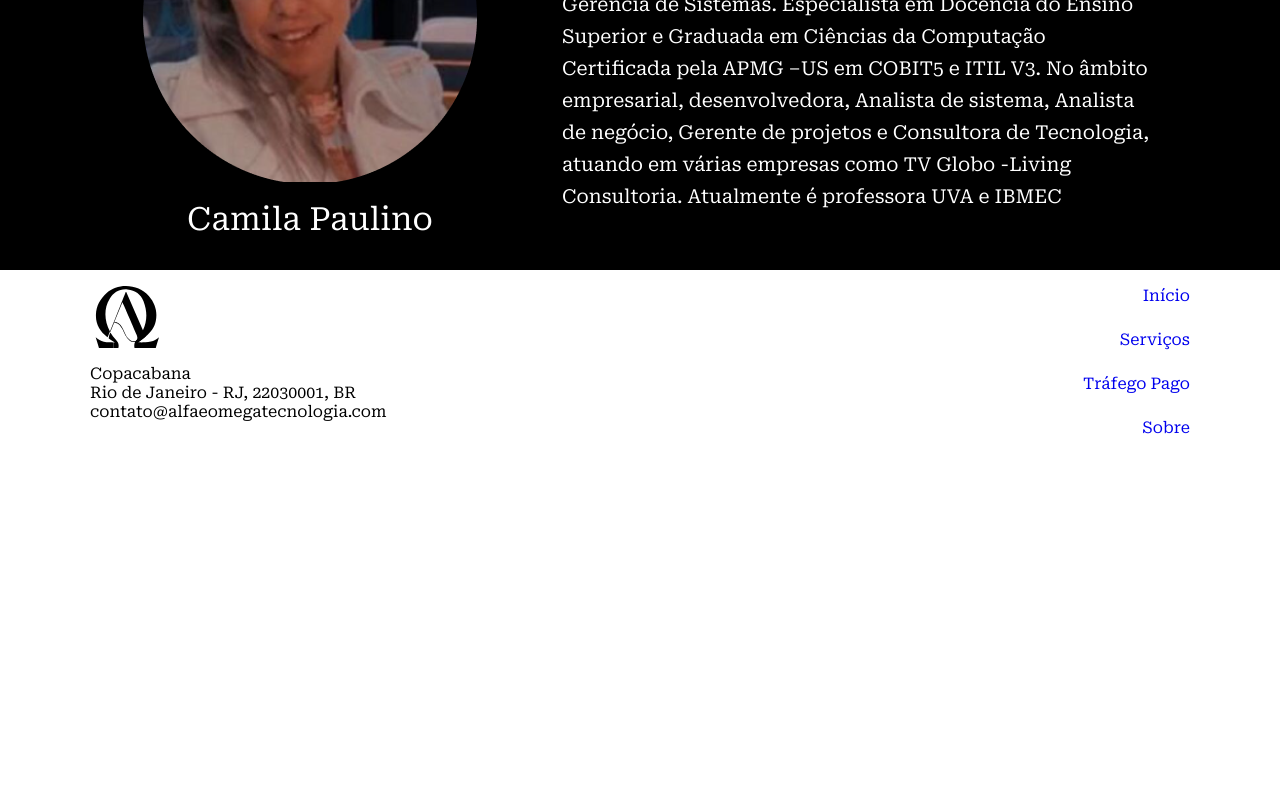
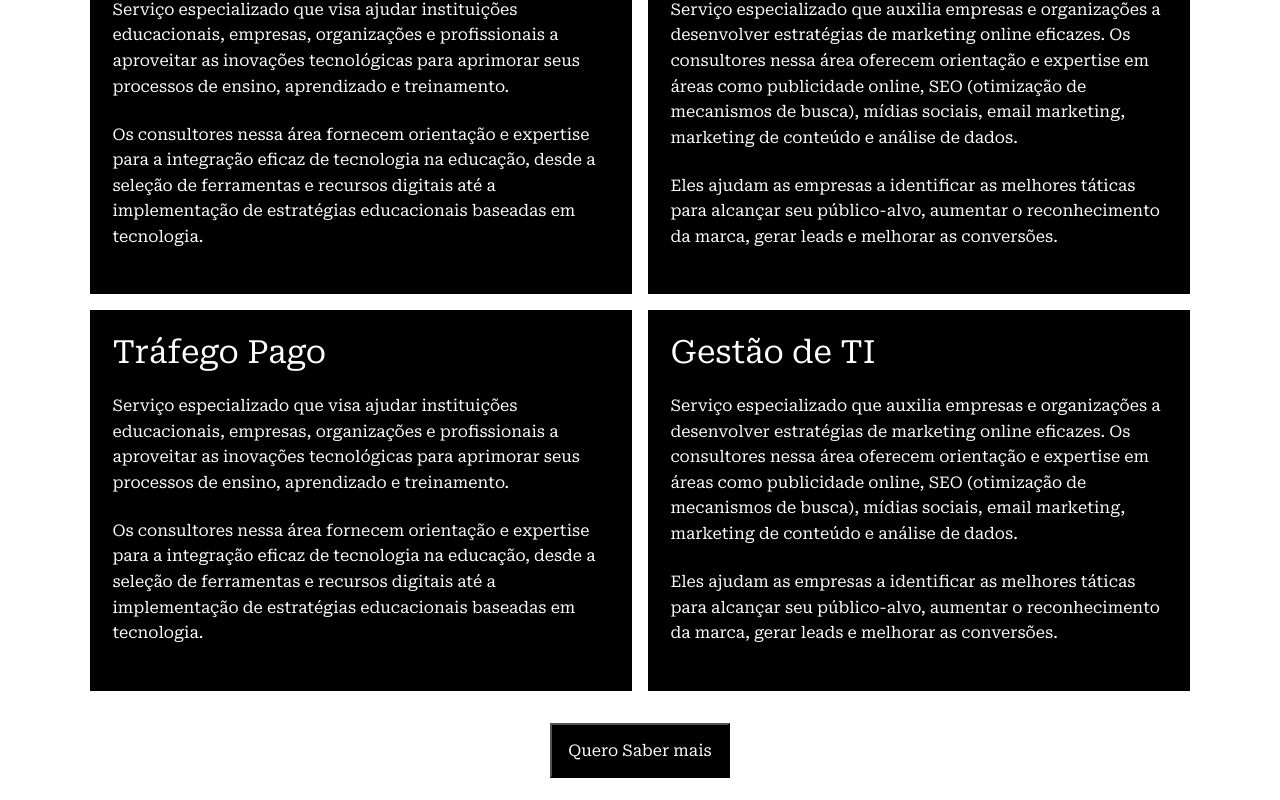
Before and after one commit to itallovidal/alfa-omega-site, a React (Vite) app: page / in a window 1280 px wide. Shown: the part 260-1060 px from the top of the page. Before the commit the page ends 800 px from the top, so only its background shows below. Built offline with nearby package versions, Linux system fonts and the light colour scheme.

Commit message:
services section

```diff
--- a/src/App.tsx
+++ b/src/App.tsx
@@ -1,5 +1,5 @@
+import { AppRoutes } from './pages/app.routes.tsx'
 import { globalStyles } from './styles'
-import { AppRoutes } from './pages/app.routes.tsx'
 
 globalStyles()
 export function App() {
--- a/src/global-components/footer/footer.tsx
+++ b/src/global-components/footer/footer.tsx
@@ -17,7 +17,7 @@ export function Footer() {
           </div>
         </AddressWrapper>
         <ContactWrapper>
-        <Link to={'/#home'}>Início</Link>
+          <Link to={'/#home'}>Início</Link>
           <Link to={'/#services'}> Serviços</Link>
           <Link to={'/#traffic'}> Tráfego Pago</Link>
           <Link to={'/#about'}>Sobre</Link>
--- a/src/global-components/footer/style.ts
+++ b/src/global-components/footer/style.ts
@@ -1,8 +1,8 @@
-import { styled } from '../../styles'
+import { styled } from '../../styles/theme.ts'
 
 export const Wrapper = styled('footer', {
   width: '100%',
-  padding: '1rem',
+  padding: '2rem',
   background: 'white',
 
   '& > div': {
--- a/src/global-components/navbar/style.ts
+++ b/src/global-components/navbar/style.ts
@@ -1,4 +1,4 @@
-import { styled } from '../../styles'
+import { styled } from '../../styles/theme.ts'
 
 export const WrapperDesktop = styled('div', {
   width: '100%',
--- a/src/pages/home/about.tsx
+++ b/src/pages/home/about.tsx
@@ -4,7 +4,7 @@ import Profile from '../../assets/profile.png'
 
 export function About() {
   return (
-    <AboutWrapper>
+    <AboutWrapper background={'black'}>
       <div>
         <ProfileWrapper>
           <picture>
--- a/src/pages/home/index.tsx
+++ b/src/pages/home/index.tsx
@@ -1,9 +1,11 @@
 import React from 'react'
 import { About } from './about.tsx'
+import { Services } from './services.tsx'
 
 export function Home() {
   return (
     <div>
+      <Services />
       <About />
     </div>
   )
--- /dev/null
+++ b/src/pages/home/services.tsx
@@ -0,0 +1,83 @@
+import { BoxWrapper, ServiceBox, ServicesWrapper } from './style.ts'
+import { Button } from '../../styles'
+
+export function Services() {
+  return (
+    <ServicesWrapper>
+      <div>
+        <BoxWrapper>
+          <ServiceBox>
+            <h2>Educação & Tecnologia</h2>
+            <p>
+              Serviço especializado que visa ajudar instituições educacionais,
+              empresas, organizações e profissionais a aproveitar as inovações
+              tecnológicas para aprimorar seus processos de ensino, aprendizado
+              e treinamento.
+            </p>
+
+            <p>
+              Os consultores nessa área fornecem orientação e expertise para a
+              integração eficaz de tecnologia na educação, desde a seleção de
+              ferramentas e recursos digitais até a implementação de estratégias
+              educacionais baseadas em tecnologia.
+            </p>
+          </ServiceBox>
+
+          <ServiceBox>
+            <h2>Marketing Digital</h2>
+            <p>
+              Serviço especializado que auxilia empresas e organizações a
+              desenvolver estratégias de marketing online eficazes. Os
+              consultores nessa área oferecem orientação e expertise em áreas
+              como publicidade online, SEO (otimização de mecanismos de busca),
+              mídias sociais, email marketing, marketing de conteúdo e análise
+              de dados.
+            </p>
+
+            <p>
+              Eles ajudam as empresas a identificar as melhores táticas para
+              alcançar seu público-alvo, aumentar o reconhecimento da marca,
+              gerar leads e melhorar as conversões.
+            </p>
+          </ServiceBox>
+
+          <ServiceBox>
+            <h2>Tráfego Pago</h2>
+            <p>
+              Serviço especializado que visa ajudar instituições educacionais,
+              empresas, organizações e profissionais a aproveitar as inovações
+              tecnológicas para aprimorar seus processos de ensino, aprendizado
+              e treinamento.
+            </p>
+
+            <p>
+              Os consultores nessa área fornecem orientação e expertise para a
+              integração eficaz de tecnologia na educação, desde a seleção de
+              ferramentas e recursos digitais até a implementação de estratégias
+              educacionais baseadas em tecnologia.
+            </p>
+          </ServiceBox>
+          <ServiceBox>
+            <h2>Gestão de TI</h2>
+            <p>
+              Serviço especializado que auxilia empresas e organizações a
+              desenvolver estratégias de marketing online eficazes. Os
+              consultores nessa área oferecem orientação e expertise em áreas
+              como publicidade online, SEO (otimização de mecanismos de busca),
+              mídias sociais, email marketing, marketing de conteúdo e análise
+              de dados.
+            </p>
+
+            <p>
+              Eles ajudam as empresas a identificar as melhores táticas para
+              alcançar seu público-alvo, aumentar o reconhecimento da marca,
+              gerar leads e melhorar as conversões.
+            </p>
+          </ServiceBox>
+        </BoxWrapper>
+
+        <Button>Quero Saber mais</Button>
+      </div>
+    </ServicesWrapper>
+  )
+}
--- a/src/pages/home/style.ts
+++ b/src/pages/home/style.ts
@@ -1,9 +1,23 @@
-import { styled } from '../../styles'
+import { styled } from '../../styles/theme.ts'
 
-export const AboutWrapper = styled('section', {
+export const Wrapper = styled('section', {
   width: '100%',
-  padding: '1rem',
-  background: 'black',
+  padding: '5rem',
+
+  variants: {
+    background: {
+      white: {
+        background: 'white',
+      },
+      black: {
+        background: 'black',
+      },
+    },
+  },
+
+  defaultVariants: {
+    background: 'white',
+  },
 
   '& > div': {
     maxWidth: '68.75rem',
@@ -11,6 +25,40 @@ export const AboutWrapper = styled('section', {
     margin: '0 auto',
     display: 'flex',
     justifyContent: 'space-between',
+  },
+})
+
+export const AboutWrapper = styled(Wrapper, {})
+
+export const BoxWrapper = styled('div', {
+  display: 'flex',
+  flexWrap: 'wrap',
+  gap: '1rem',
+})
+
+export const ServicesWrapper = styled(Wrapper, {
+  '& > div': {
+    flexDirection: 'column',
+    gap: '2rem',
+    alignItems: 'center',
+  },
+})
+
+export const ServiceBox = styled('div', {
+  backgroundColor: 'black',
+  padding: '1.4rem',
+  color: 'white',
+
+  width: 'calc(50% - .5rem)',
+
+  h2: {
+    fontSize: '2rem',
+    fontWeight: 'normal',
+  },
+
+  p: {
+    marginBlock: '1.4rem',
+    lineHeight: '1.6rem',
   },
 })
 
--- a/src/styles/index.ts
+++ b/src/styles/index.ts
@@ -1,13 +1,4 @@
-import { createStitches } from '@stitches/react'
-
-export const { styled, globalCss } = createStitches({
-  theme: {
-    colors: {
-      white: '#fff',
-      minhaCor: '#121214',
-    } as const,
-  },
-})
+import { globalCss, styled } from './theme.ts'
 
 export const globalStyles = globalCss({
   '*': {
@@ -54,3 +45,38 @@ export const globalStyles = globalCss({
     },
   },
 })
+
+export const Button = styled('button', {
+  width: 'fit-content',
+  padding: '1rem',
+  fontSize: '1rem',
+  cursor: 'pointer',
+  transition: 'all 0.3s',
+
+  variants: {
+    variantType: {
+      dark: {
+        background: 'black',
+        color: 'white',
+
+        '&:hover': {
+          background: 'white',
+          color: 'black',
+        },
+      },
+      light: {
+        background: 'white',
+        color: 'black',
+
+        '&:hover': {
+          background: 'black',
+          color: 'white',
+        },
+      },
+    },
+  },
+
+  defaultVariants: {
+    variantType: 'dark',
+  },
+})
--- /dev/null
+++ b/src/styles/theme.ts
@@ -0,0 +1,5 @@
+import { createStitches } from '@stitches/react'
+
+export const { styled, globalCss } = createStitches({
+  theme: {},
+})
```
